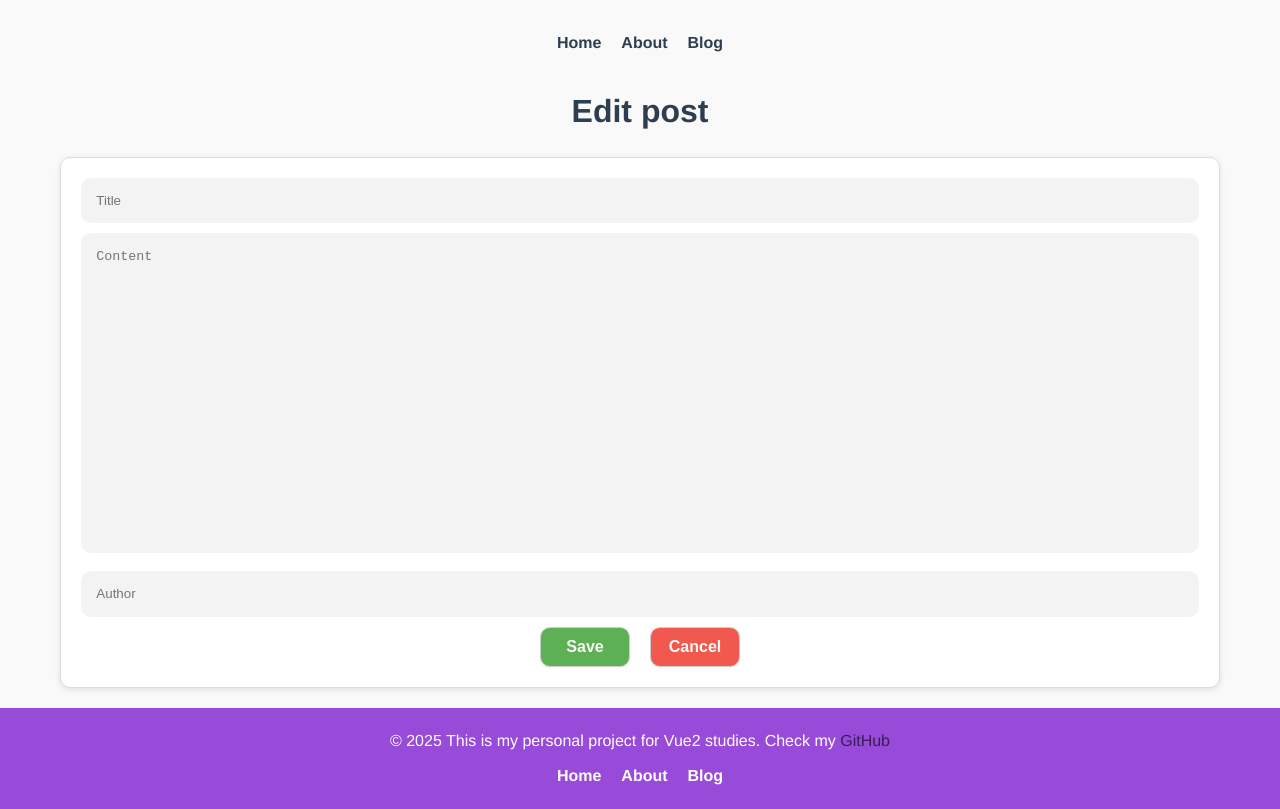
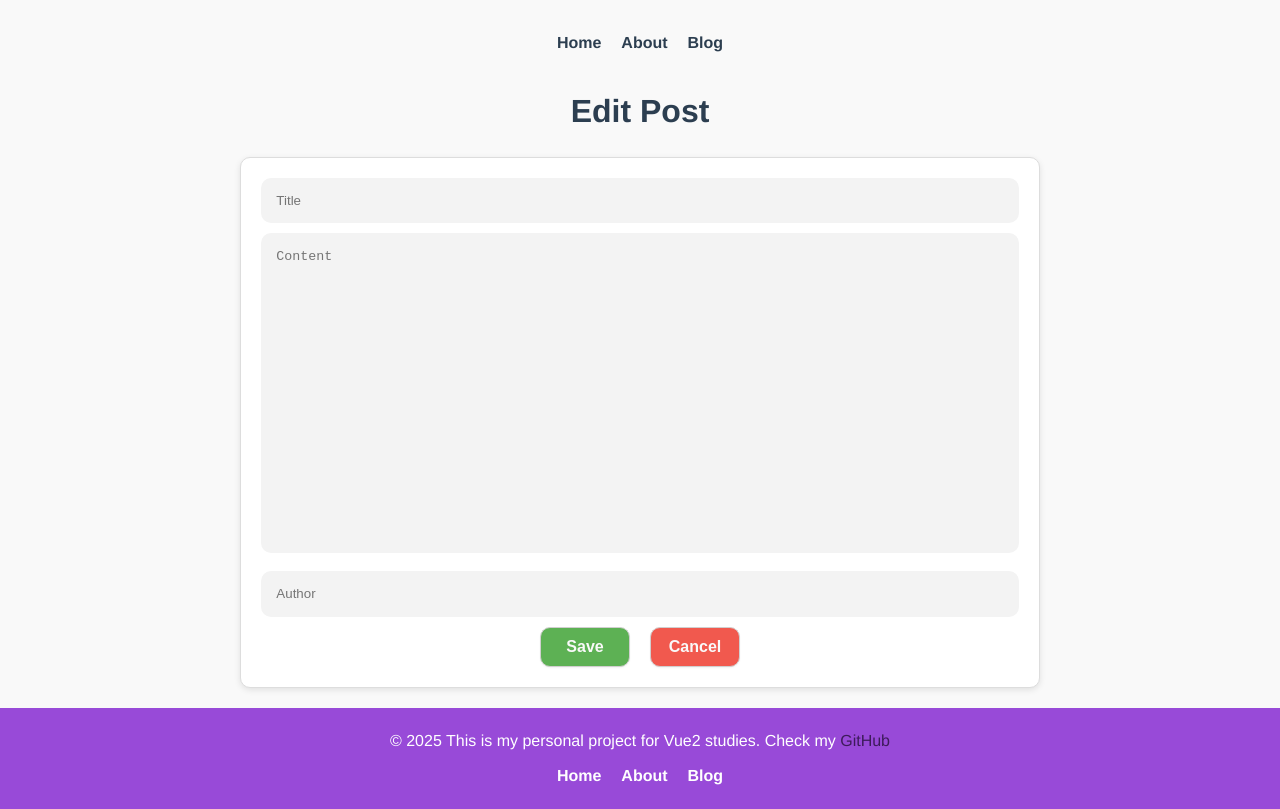
Before and after one commit to wwwaitwhattt/blog-app, a Vue app in the folder my-app/: page /edit/1 in a window 1280 px wide. Built offline with nearby package versions, Linux system fonts and the light colour scheme.

Commit message:
mapActions

```diff
--- a/my-app/src/components/FooterBlock.vue
+++ b/my-app/src/components/FooterBlock.vue
@@ -1,8 +1,5 @@
 <template>
   <footer class="app-footer">
-    <div class="container">
-
-    </div>
       <p class="footer__text">© 2025 This is my personal project for Vue2 studies. Check my <a href="https://github.com/wwwaitwhattt">GitHub</a></p>
       <nav class="footer__navbar">
         <ul class="navbar__list">
--- /dev/null
+++ b/my-app/src/components/FormBlock.vue
@@ -0,0 +1,112 @@
+<template>
+  <div class="app-form">
+    <h1 class="form__title">{{ title }}</h1>
+    <form class="form__block" @submit.prevent="onSubmit">
+      <InputDefault
+          id="title"
+          placeholder="Title"
+          v-model="newPost.title"
+          required
+      />
+      <TextareaDefault
+          id="content"
+          placeholder="Content"
+          v-model="newPost.content"
+          required
+      />
+      <InputDefault
+          id="author"
+          placeholder="Author"
+          v-model="newPost.author"
+          required
+      />
+
+      <div class="form__actions">
+        <ButtonDefault type="submit"
+                       :green="true"
+        >Save</ButtonDefault>
+        <ButtonDefault type="button"
+                       :red="true"
+                       @click="onCancel"
+        >Cancel</ButtonDefault>
+      </div>
+    </form>
+  </div>
+</template>
+
+<script>
+import ButtonDefault from '@/components/UI/ButtonDefault';
+import InputDefault from '@/components/UI/InputDefault';
+import TextareaDefault from '@/components/UI/TextareaDefault';
+
+export default {
+  components: {
+    ButtonDefault,
+    InputDefault,
+    TextareaDefault,
+  },
+  props: {
+    value: {
+      type: Object,
+      default: () => ({
+        title: "",
+        content: "",
+        author: ""
+      })
+    },
+    title: {
+      type: String,
+      default: "New Post"
+    }
+  },
+  methods: {
+    onSubmit() {
+      this.$emit("submit", this.newPost)
+    },
+    onCancel() {
+      this.$emit("cancel", this.newPost)
+    }
+  },
+  computed: {
+    newPost: {
+      get() {
+        return this.value
+      },
+      set(value) {
+        this.$emit("input", value)
+      }
+    }
+  }
+}
+</script>
+
+<style scoped lang="scss">
+.app-form{
+  width: 100%;
+  max-width: 800px;
+  margin: 0 auto;
+}
+
+.form__title {
+  margin-bottom: 20px;
+  font-weight: 700;
+}
+
+.form__block{
+    display: flex;
+    flex-direction: column;
+    gap: 10px;
+    border: 1px solid #ddd;
+    border-radius: 10px;
+    padding: 20px;
+    min-width: 280px;
+    background: #fff;
+    box-shadow: 0 2px 6px rgba(0, 0, 0, 0.1);
+}
+
+.form__actions {
+  display: flex;
+  justify-content: center;
+  gap: 20px;
+}
+</style>
--- a/my-app/src/components/HeaderBlock.vue
+++ b/my-app/src/components/HeaderBlock.vue
@@ -1,5 +1,5 @@
 <template>
-  <div class="header">
+  <div class="app-header">
     <nav class="header__navbar">
       <ul class="header__navbar__list">
         <li
--- a/my-app/src/store/index.js
+++ b/my-app/src/store/index.js
@@ -31,6 +31,15 @@ export default new Vuex.Store({
     }
   },
   actions: {
+    deletePost({ commit }, id) {
+      commit('deletePost', id)
+    },
+    addPost({ commit }, post) {
+      commit('addPost', post)
+    },
+    editPost({ commit }, updatedPost) {
+      commit('editPost', updatedPost)
+    }
   },
   modules: {
   }
--- a/my-app/src/views/AboutView.vue
+++ b/my-app/src/views/AboutView.vue
@@ -2,14 +2,14 @@
     <div class="about-page">
       <h1 class="about-page__title">About</h1>
       <p class="about-page__description">
-        Это простой блог на Vue.js, сделанный в учебных целях.
-        Исходный код проекта доступен на GitHub:
+        Simple Vue2 project. Made for my study.
+        Source code available on GitHub:
       </p>
       <p class="about-page__description">
         <a
             class="about-page__link"
             href="https://github.com/wwwaitwhattt/blog-app" target="_blank">
-          GitHub репозиторий
+          GitHub repository
         </a>
       </p>
     </div>
--- a/my-app/src/views/AddPost.vue
+++ b/my-app/src/views/AddPost.vue
@@ -1,75 +1,45 @@
 <template>
-    <div class="add-post">
-      <h1 class="add-post__title">New post</h1>
-      <form class="add-post__form" @submit.prevent="onSubmit">
-        <InputDefault
-            id="title"
-            placeholder="Title"
-            v-model="newPost.title"
-            required
-        />
-        <TextareaDefault
-            id="content"
-            placeholder="Content"
-            v-model="newPost.content"
-            required
-        />
-        <InputDefault
-            id="author"
-            placeholder="Author"
-            v-model="newPost.author"
-            required
-        />
+  <FormBlock
+      v-model="newPost"
+      title="New Post"
+      @submit="onSubmit"
+      @cancel="onCancel"
 
-        <div class="add-post__actions">
-          <ButtonDefault type="submit"
-                         :green="true"
-          >Save</ButtonDefault>
-          <ButtonDefault type="button"
-                         @click="onCancel"
-                         :red="true"
-          >Cancel</ButtonDefault>
-        </div>
-      </form>
-    </div>
+  ></FormBlock>
 </template>
 
 <script>
-import ButtonDefault from '@/components/UI/ButtonDefault';
-import InputDefault from '@/components/UI/InputDefault';
-import TextareaDefault from '@/components/UI/TextareaDefault';
-import {mapMutations} from "vuex";
+import FormBlock from '@/components/FormBlock';
+import { mapActions } from "vuex";
 
 export default {
   components: {
-    ButtonDefault,
-    InputDefault,
-    TextareaDefault,
+    FormBlock,
   },
   data() {
     return {
       newPost: {
-        title: '',
-        content: '',
-        author: '',
-      }
+        title: "",
+        content: "",
+        author: "",
+      },
     }
   },
   methods: {
-    ...mapMutations(['addPost']),
-    onSubmit() {
+    ...mapActions(['addPost']),
+    onCancel() {
+      this.$router.push({name: 'blog'})
+    },
+    onSubmit(){
       const newPost = {
         title: this.newPost.title,
+        author: this.newPost.author,
         content: this.newPost.content,
-        author: this.newPost.author,
         id: Date.now(),
-        date: new Date().toDateString(),
+        date: new Date().toDateString()
       }
-      this.addPost(newPost)
-      this.$router.back()
-    },
-    onCancel() {
-      this.$router.push({name: 'blog'})
+      this.addPost(newPost);
+      this.$router.push({name: 'blog'});
     }
   }
 }
@@ -77,42 +47,5 @@ export default {
 
 <style scoped lang="scss">
 
-.add-post{
-  width: 100%;
-  max-width: 800px;
-  margin: 0 auto;
 
-  &__form {
-    display: flex;
-    flex-direction: column;
-    gap: 10px;
-    border: 1px solid #ddd;
-    border-radius: 10px;
-    padding: 20px;
-    min-width: 280px;
-    background: #fff;
-    box-shadow: 0 2px 6px rgba(0, 0, 0, 0.1);
-  }
-
-  &__title {
-    margin-bottom: 20px;
-    font-weight: 700;
-  }
-
-  &__input {
-    @include input-box
-  }
-
-  &__actions {
-    display: flex;
-    justify-content: center;
-    gap: 20px;
-  }
-}
-
-.input-textarea {
-  height: 20rem;
-  resize: none;
-  overflow-y: auto;
-}
 </style>
--- a/my-app/src/views/BlogView.vue
+++ b/my-app/src/views/BlogView.vue
@@ -57,6 +57,7 @@ export default {
   flex-flow: row wrap;
   justify-content: space-between;
   gap: 20px;
+  margin-top: 20px;
 }
 
 </style>
--- a/my-app/src/views/EditPost.vue
+++ b/my-app/src/views/EditPost.vue
@@ -1,53 +1,19 @@
 <template>
-    <div class="edit-post">
-      <h1 class="edit-post__title">Edit post</h1>
-      <form class="edit-post__form" @submit.prevent="onSubmit">
-        <InputDefault
-            type="text"
-            id="title"
-            placeholder="Title"
-            v-model="updatedPost.title"
-            required
-        />
-        <TextareaDefault
-            id="content"
-            placeholder="Content"
-            v-model="updatedPost.content"
-            required
-        />
-
-        <InputDefault
-            type="text"
-            id="author"
-            placeholder="Author"
-            v-model="updatedPost.author"
-            required
-        />
-
-        <div class="edit-post__actions">
-          <button-default type="submit"
-                          :green="true"
-          >Save</button-default>
-          <button-default type="button"
-                          @click="onCancel"
-                          :red="true"
-          >Cancel</button-default>
-        </div>
-      </form>
-    </div>
+  <FormBlock
+      v-model="updatedPost"
+      title="Edit Post"
+      @submit="onSubmit"
+      @cancel="onCancel"
+  ></FormBlock>
 </template>
 
 <script>
-import ButtonDefault from '@/components/UI/ButtonDefault.vue'
-import InputDefault from '@/components/UI/InputDefault';
-import TextareaDefault from '@/components/UI/TextareaDefault';
-import {mapGetters, mapMutations} from "vuex";
+import FormBlock from "@/components/FormBlock";
+import {mapGetters, mapActions} from "vuex";
 
 export default {
   components: {
-    ButtonDefault,
-    InputDefault,
-    TextareaDefault,
+    FormBlock,
   },
   data() {
     return {
@@ -67,11 +33,17 @@ export default {
   },
   created() {
     if (this.post) {
-      this.updatedPost = this.post;
+      this.updatedPost ={
+        id: this.post.id,
+        title: this.post.title,
+        content: this.post.content,
+        author: this.post.author,
+        date: this.post.date,
+      }
     }
   },
   methods: {
-    ...mapMutations(['editPost']),
+    ...mapActions(['editPost']),
     onSubmit() {
       this.editPost(this.updatedPost)
       this.$router.push({name: 'blog'})
```
Also changed, not shown: my-app/src/views/LoginView.vue (deleted, +0 -11 lines).
